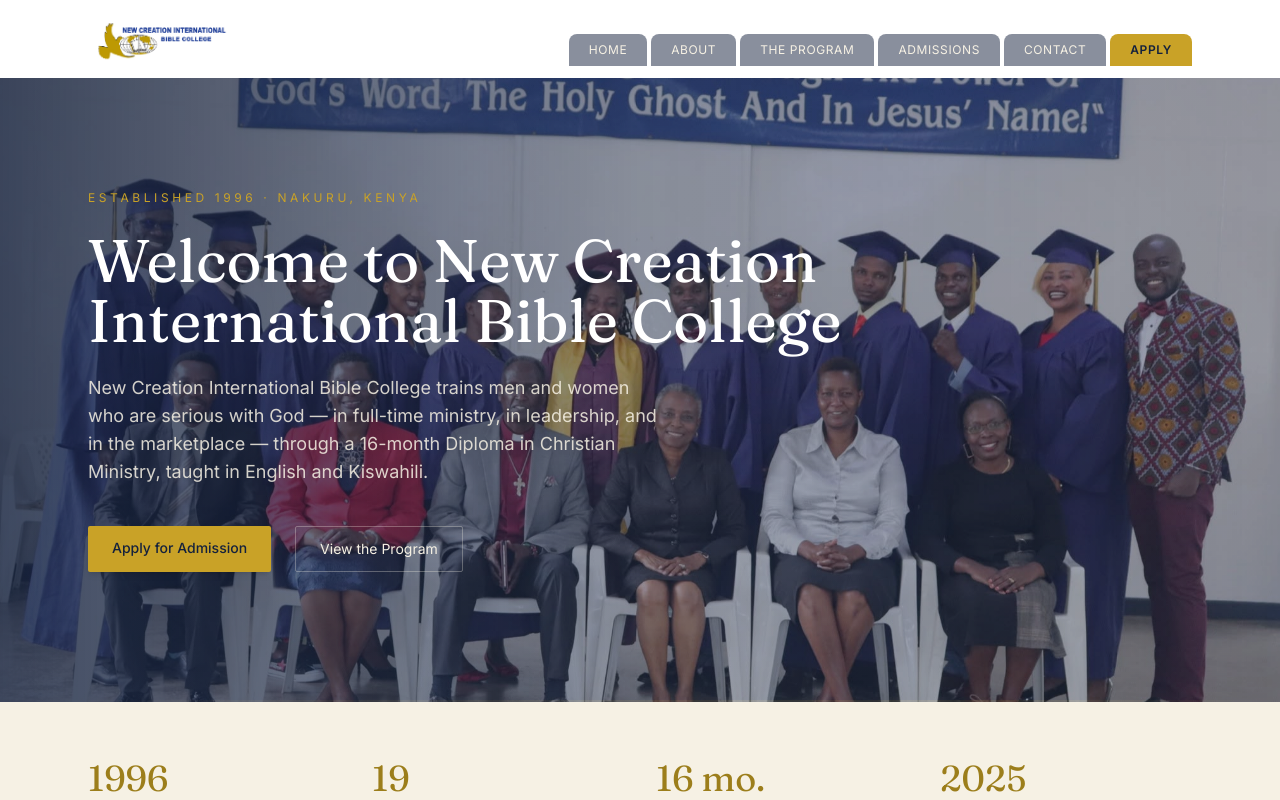
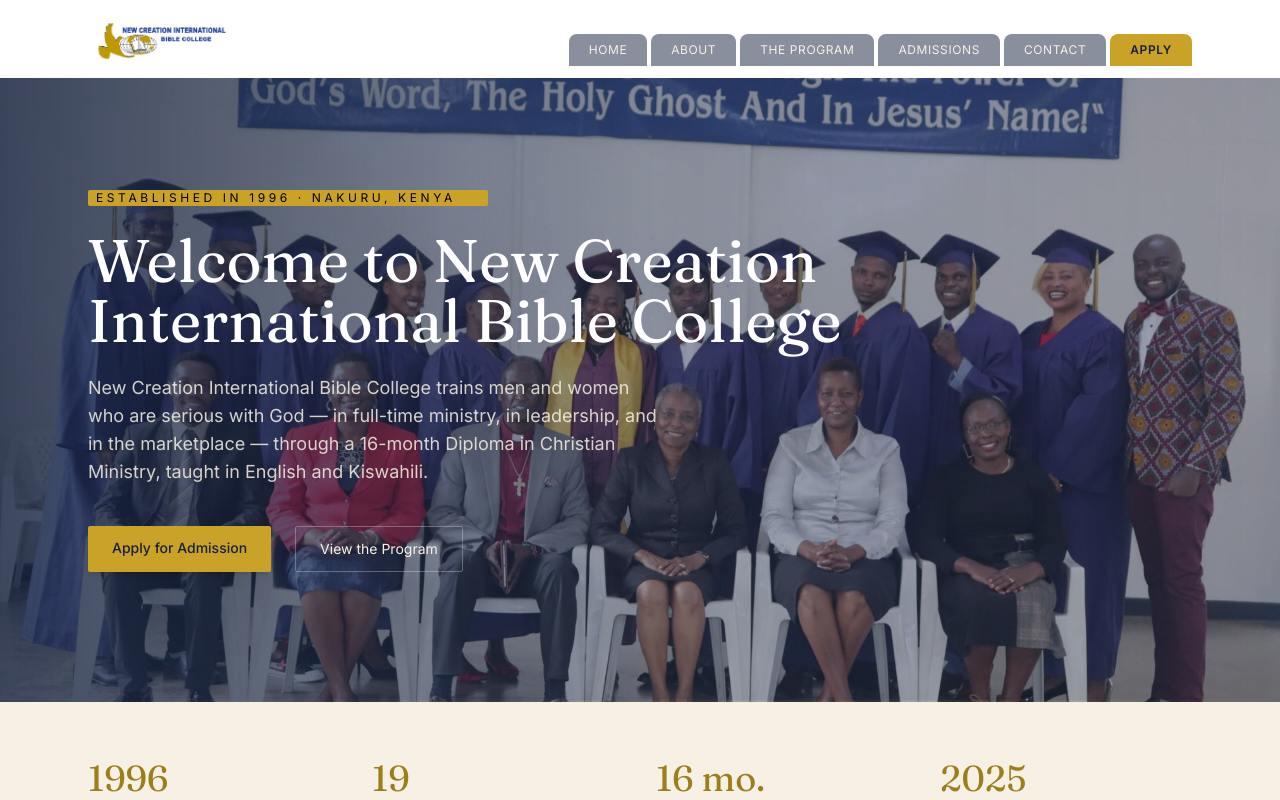
Before and after one commit to matthewkuria/ncibc, a Next.js app: page / in a window 1280 px wide. Shown: the top 800 px of the page. Built offline with nearby package versions, Linux system fonts and the light colour scheme.

Commit message:
Add established in the particular year

```diff
--- a/app/page.tsx
+++ b/app/page.tsx
@@ -48,8 +48,8 @@
         <HeroCarousel />
 
         <div className="relative mx-auto max-w-6xl px-6 pb-24 pt-20 text-white md:pb-32 md:pt-28">
-          <p className="font-body text-xs uppercase tracking-[0.3em] text-gold">
-            Established 1996 &middot; Nakuru, Kenya
+          <p className="font-body text-xs uppercase tracking-[0.3em] text-black bg-gold max-w-[400px] rounded-sm pl-2  md:text-left">
+            Established in 1996 &middot; Nakuru, Kenya
           </p>
           <h1 className={`font-display mt-6 max-w-3xl  text-4xl leading-[1.1] text-balance sm:text-5xl md:text-6xl`}>
             Welcome to New Creation International Bible College
```
